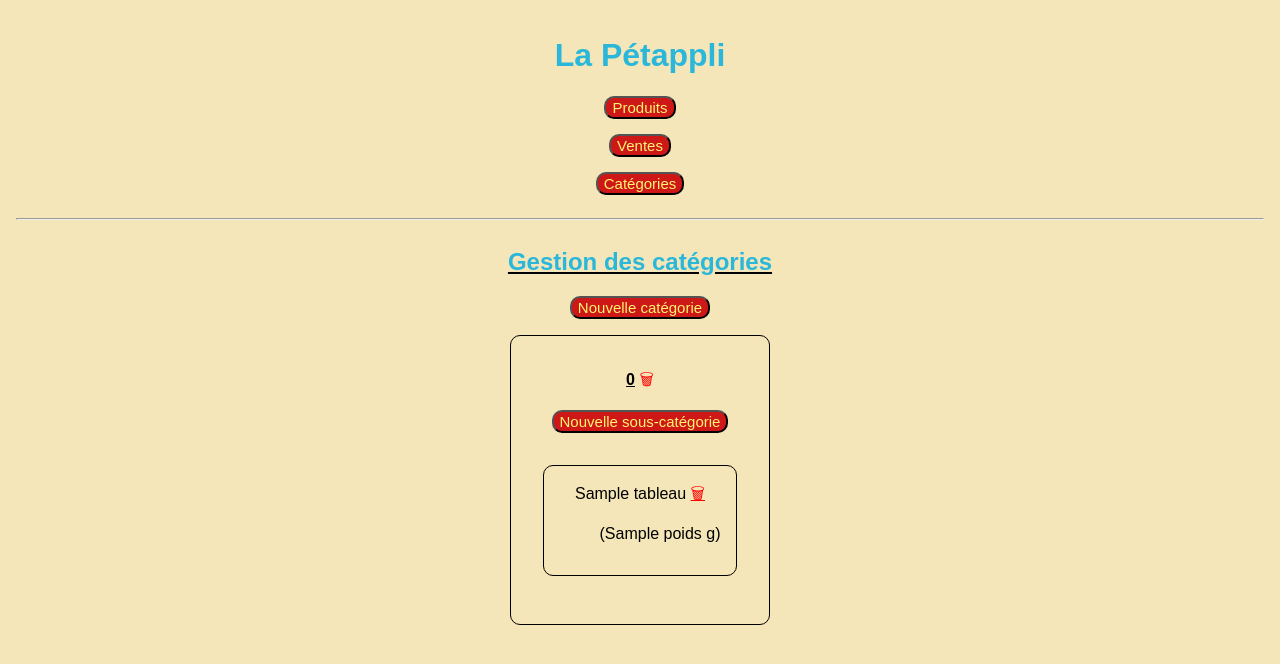
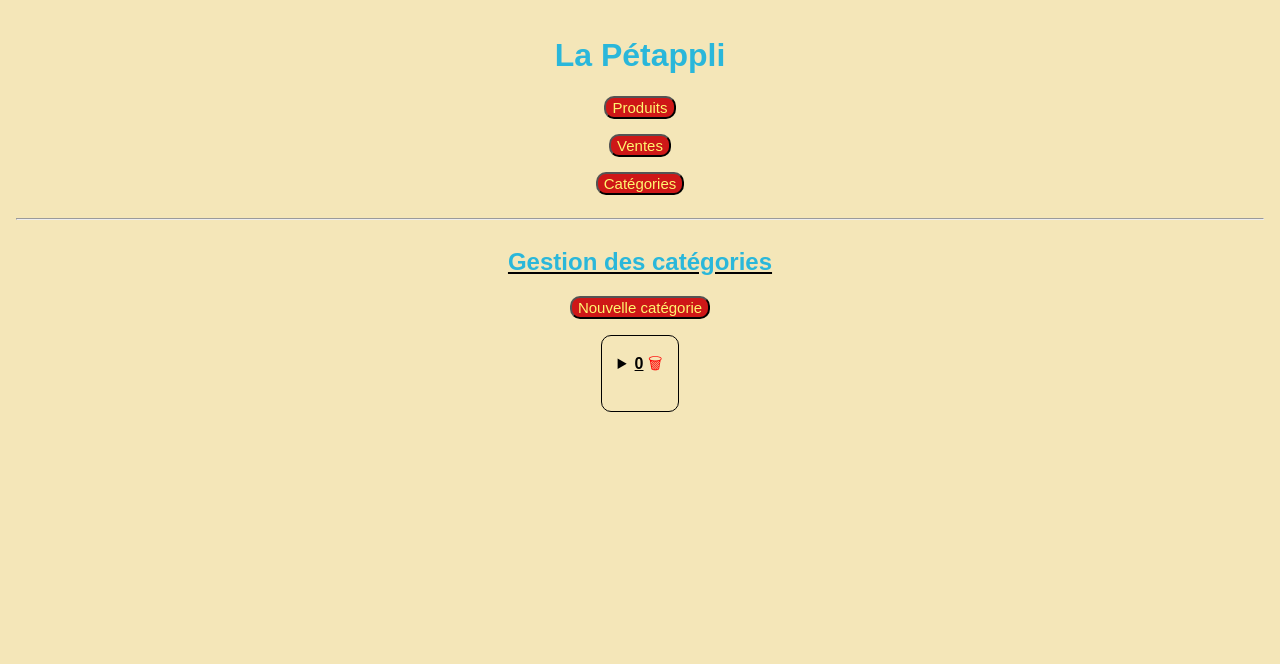
Before and after one commit to martinched/stageDwwm, a PHP site: template views/gestionCat.view.php in a window 1280 px wide. Shown: the top 664 px of the page. Run offline with PHP 8.4, Linux system fonts and the light colour scheme; the template is opened without the code that fills it: most values are stand-ins (such as "Sample title", 1, 10 or a date in 2020).

Commit message:
details/summary pour déplier les catégories

```diff
--- a/public/css/style.css
+++ b/public/css/style.css
@@ -61,6 +61,14 @@ li {
     border-radius: 10px;
     margin: 1em;
     padding: 1em;
+}
+
+details summary {
+  cursor: pointer;
+}
+
+details summary > * {
+  display: inline;
 }
 
 #formProduit, #bouton_enregistrer_vente{
--- a/views/gestionCat.view.php
+++ b/views/gestionCat.view.php
@@ -7,36 +7,40 @@ ob_start()
 <u><h2>Gestion des catégories</h2></u>
 
 <a href='index.php?page=addFormCategorie'><button class="btn">Nouvelle catégorie</button></a>
+<div class="multicard">
 
     <?php
     foreach ($tableau as $nomcat => $reponsecat) {
 	$sousCats = $reponsecat->fetchAll();
     ?>
-	<div class="card">
-            <p class="liensboutons">
+	<div class="card liensboutons">
+	    <details>
+		<summary><li></li>
 		    <b><u><?= $nomcat ?></u></b>
 		    <a class="poubelle" href='index.php?page=deleteCategorie&nom_categorie=<?=$nomcat?>'>&#x1F5D1;</a><br>
-		<a  href='index.php?page=addFormCategorie&nom_categorie=<?=$nomcat?>'><button class="btn newSouCat">Nouvelle sous-catégorie</button></a><br>
-
-		<div class="multicard">
+		</summary>
+		<ul>
 		    <?php
 		    foreach ($sousCats as $sousCat) {
 		    ?>
-		    <div class="card">
+			<li>
 			    <?= $sousCat['nom_sous_categorie'] ?>
+			    (<?= $sousCat['poids'] ?>&nbsp;g)
 			    <a class="poubelle" href='index.php?page=deleteSousCategorie&nom_sous_categorie=<?=$sousCat['nom_sous_categorie']?>'>&#x1F5D1;</a>
-			<ul>
-			    <li>(<?= $sousCat['poids'] ?>&nbsp;g)</li>
+			</li>
+		    <?php
+		    }
+		    ?>
 		</ul>
+		<a  href='index.php?page=addFormCategorie&nom_categorie=<?=$nomcat?>'><button class="btn newSouCat">Nouvelle sous-catégorie</button></a><br>
+	    </details>
+            </p>
 	</div>
     <?php
     }
     ?>
 </div>
-            </p>
-	</div>
 <?php
-    }
 $content = ob_get_clean();
 require('base.view.php');
 ?>
```
Lines whose indentation alone changed are shown as unchanged.
